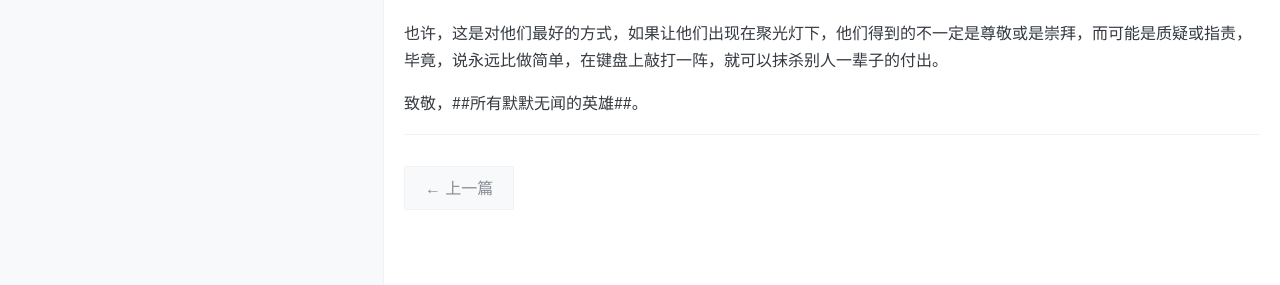
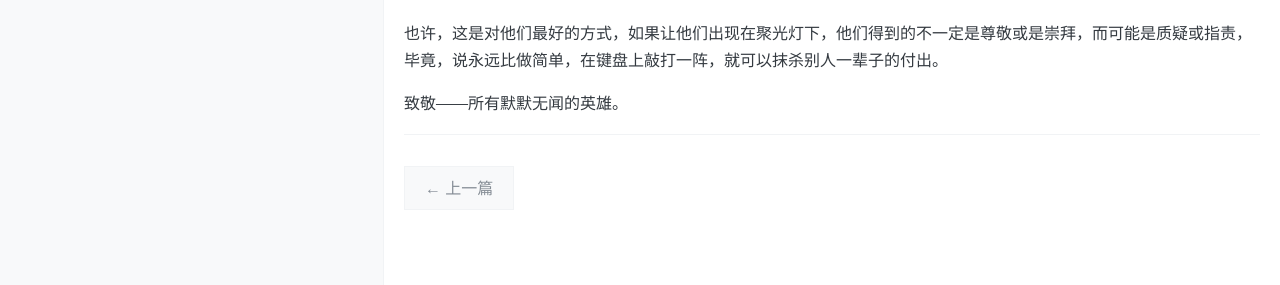
Before and after one commit to jordongao/jordongao.github.io, a Jekyll site: the page built from _posts/2020-04-15-nonamehero.md, in a window 1280 px wide. Shown: the part 470-755 px from the top of the page. Built offline with Jekyll 4.4.1, drawn with Linux system fonts in a browser that asks for light colours; comment, search, counter and statistics services are not loaded.

```diff
--- a/_posts/2020-04-15-nonamehero.md
+++ b/_posts/2020-04-15-nonamehero.md
@@ -23,4 +23,4 @@ comments: true
 
 也许，这是对他们最好的方式，如果让他们出现在聚光灯下，他们得到的不一定是尊敬或是崇拜，而可能是质疑或指责，毕竟，说永远比做简单，在键盘上敲打一阵，就可以抹杀别人一辈子的付出。
 
-致敬，##所有默默无闻的英雄##。
+致敬——所有默默无闻的英雄。
```
